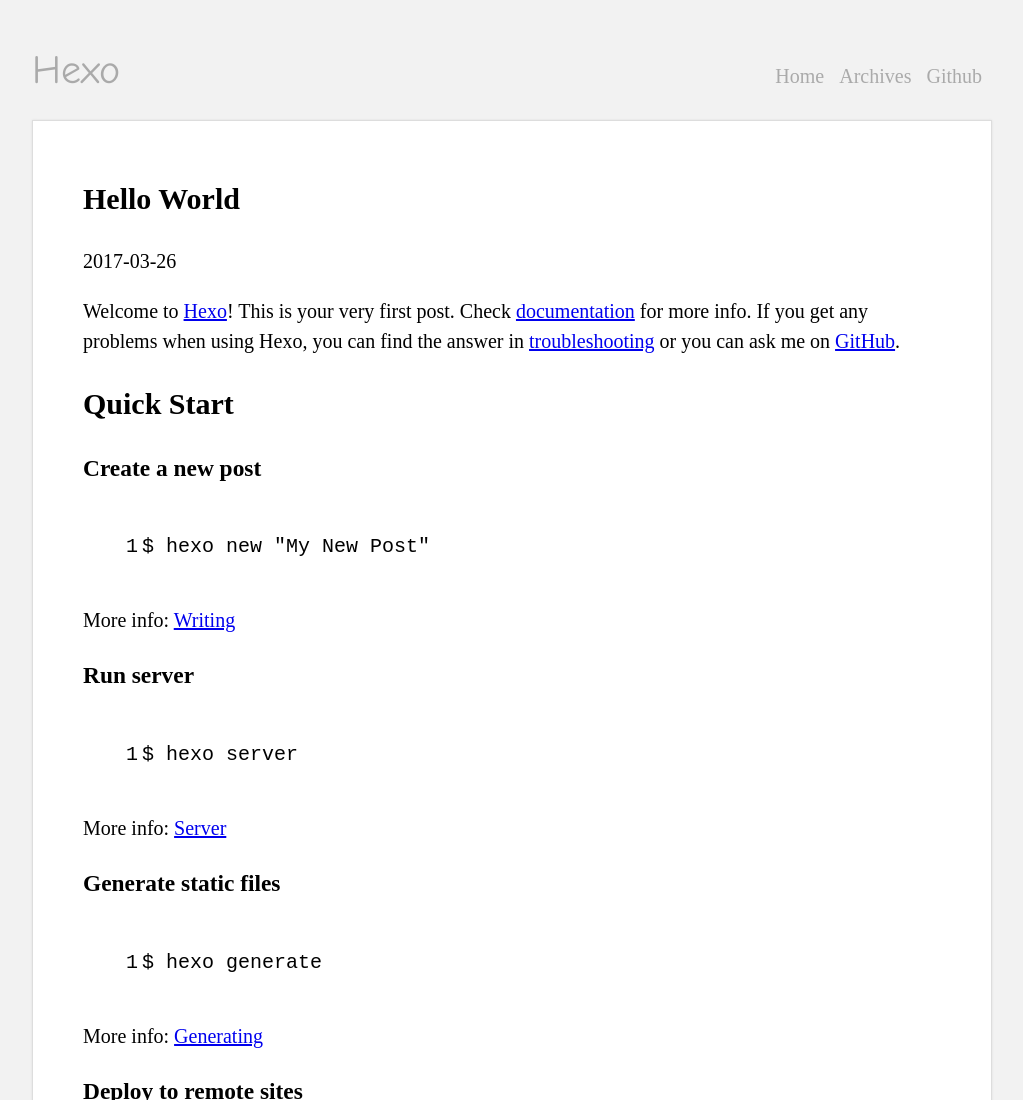
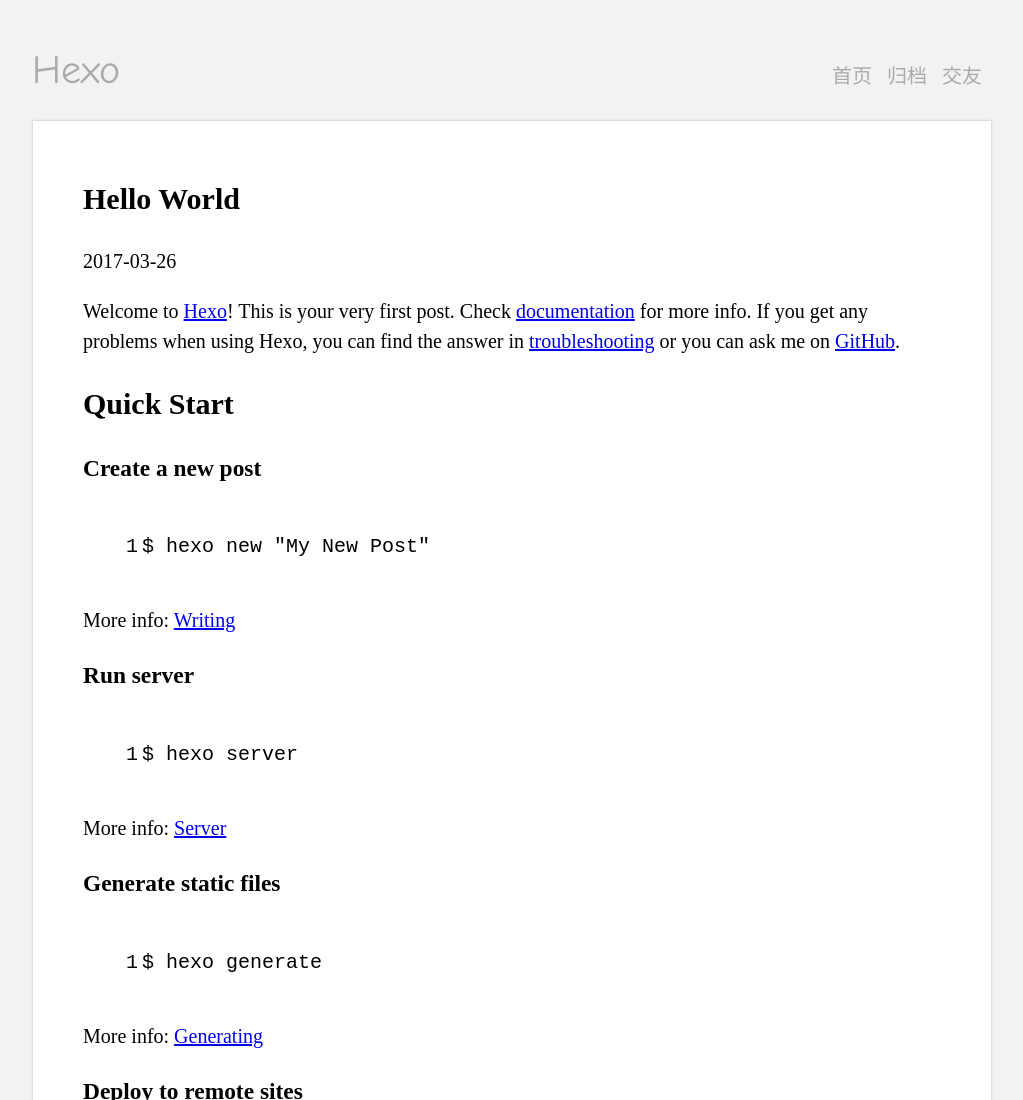
Before and after one commit to scyhm/scyhm.github.io, a plain HTML site: page 2017/03/26/hello-world/index.html in a window 1280 px wide. Shown: the top 1100 px of the page, without its empty margins (128-1151 px from the left). Drawn offline with Linux system fonts and the light colour scheme.

Commit message:
Site updated: 2017-03-27 16:37:55

```diff
--- a/2017/03/26/hello-world/index.html
+++ b/2017/03/26/hello-world/index.html
@@ -16,15 +16,15 @@
     <ul class="menu">
 
         <li class="menu-item">
-          <a href="/" class="menu-item-link">Home</a>
+          <a href="/" class="menu-item-link">首页</a>
         </li>
 
         <li class="menu-item">
-          <a href="/archives" class="menu-item-link">Archives</a>
+          <a href="/archives" class="menu-item-link">归档</a>
         </li>
 
         <li class="menu-item">
-          <a href="https://github.com/scyhm" class="menu-item-link">Github</a>
+          <a href="https://github.com/scyhm" class="menu-item-link">交友</a>
         </li>
 
     </ul>
```
Also changed, not shown: archives/2017/03/index.html (+3 -3 lines), archives/2017/index.html (+3 -3 lines), archives/index.html (+3 -3 lines), index.html (+3 -3 lines).
